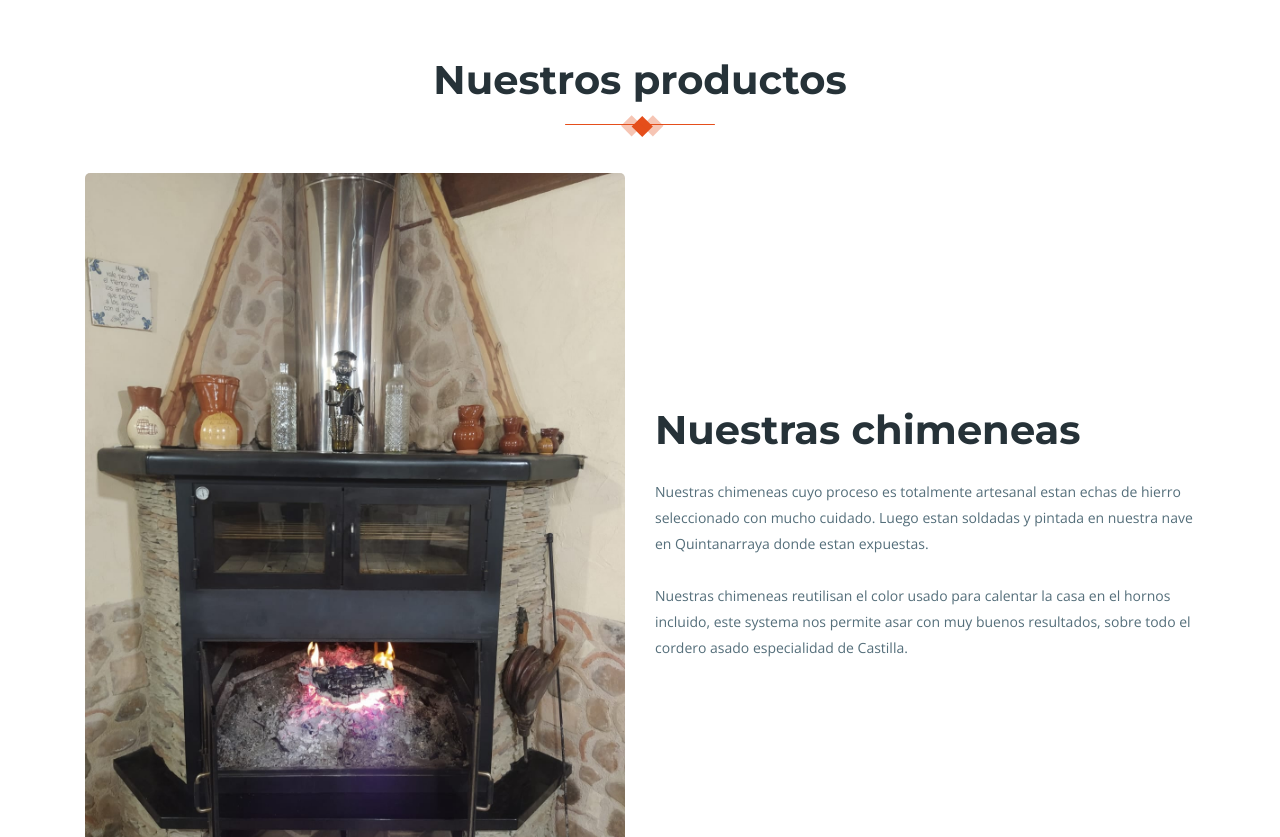
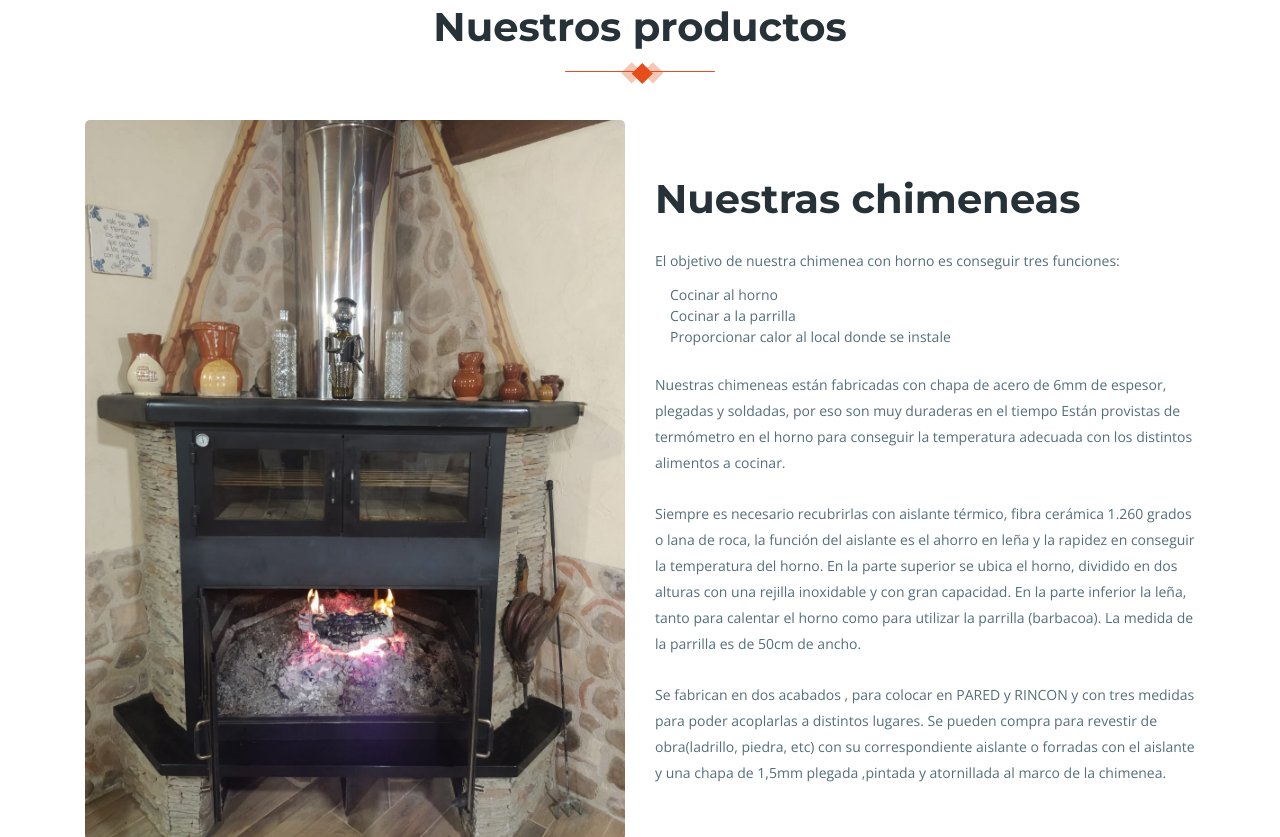
Before and after one commit to Daniel-Ovejero/chimeneascs, a plain HTML site: page index.html in a window 1280 px wide. Shown: the part 1718-2555 px from the top of the page. Drawn offline with nearby package versions, Linux system fonts and the light colour scheme; files whose address does not match are found by name.

Commit message:
Change wording

```diff
--- a/index.html
+++ b/index.html
@@ -125,9 +125,11 @@
           <div class="col-lg-6">
             <div class="about_content mt-5 wow fadeInLeftBig" data-wow-duration="1.3s" data-wow-delay="0.5s">
               <h4 class="about_title">Nuestra empresa</h4>
-              <p>Nuestra empresa Chimeneas CS fue creada en el 2012 en un pequeño pueblo de Burgos, Quintanarraya. El objetivo initial de Chimeneas CS fue desarrollar unos hornos que utilisan el calor de la chimenea como fuente de calor. Este ingenioso systema de chimenea horno que fue patentado por nosotros, es solo un comienzo. En effecto con las habilidades que hemos obtenido hemos desarrollado un nuevo producto la barbacoa de exterior.
-                  <br> <br>
-                  Tambien realisamos trabajos de fontaneria, tanto instaliciones de radiadores como mantenimiento de calderas. Por lo tanto hemos combinado nuestra habilidades de fontaria con nuestro saber artesanal de las chimeneas para crear un sytema que calienta el agua con el calor de la chimenea. Con este systema podemos ahora en calefacion de agua y contaminar menos nuestro planeta
+              <p>Nuestra empresa fué creada en 1.997. Debido a la necesidad de ahorrar espacio en nuestra
+                propia casa, hicimos un prototipo de chimenea con horno y visto que la idea funcionaba muy
+                bien y a los clientes les gustaba, decidimos patentarla
+                <br> <br>
+                Tambien realisamos trabajos de fontaneria, tanto instaliciones de radiadores como mantenimiento de calderas. Por lo tanto hemos combinado nuestra habilidades de fontaria con nuestro saber artesanal de las chimeneas para crear un sytema que calienta el agua con el calor de la chimenea. Con este systema podemos ahora en calefacion de agua y contaminar menos nuestro planeta
               </p>
               <ul class="social">
                 <li><a href="https://www.facebook.com/ChimeneasCandidoSebastian/" target="_blank"><i class="lni lni-facebook-filled facebook-about"></i></a></li>
@@ -147,26 +149,51 @@
                         <span class="line">
                             <span class="box"></span>
                         </span>
-                    </div> <!-- section title -->
+                    </div>
                 </div>
-            </div> <!-- row -->
+            </div>
             <div class="row align-items-center">
                 <div class="col-lg-6">
                     <div class="about_image mt-5 wow fadeInRightBig" data-wow-duration="1.3s" data-wow-delay="0.5s">
                         <img class="img-fluid" src="img/chimeneas/chimenea2.png" alt="about">
-                    </div> <!-- about image -->
+                    </div>
                 </div>
                 <div class="col-lg-6">
                     <div class="about_content mt-5 wow fadeInLeftBig" data-wow-duration="1.3s" data-wow-delay="0.5s">
                         <h4 class="about_title">Nuestras chimeneas</h4>
                         <p>
-                          Nuestras chimeneas cuyo proceso es totalmente artesanal estan echas de hierro seleccionado con mucho cuidado. Luego estan soldadas y pintada en nuestra nave en Quintanarraya donde estan expuestas.
-                          <br> <br>
-                          Nuestras chimeneas reutilisan el color usado para calentar la casa en el hornos incluido, este systema nos permite asar con muy buenos resultados, sobre todo el cordero asado especialidad de Castilla.
+                          El objetivo de nuestra chimenea con horno es conseguir tres funciones:
+                          <ul style="margin: 10px 15px;">
+                            <li>Cocinar al horno</li>
+                            <li>Cocinar a la parrilla</li>
+                            <li>Proporcionar calor al local donde se instale</li>
+                          </ul>
                         </p>
-                    </div> <!-- row -->
+                        <p>
+                          Nuestras chimeneas están fabricadas con chapa de acero de 6mm de espesor, plegadas y
+                          soldadas, por eso son muy duraderas en el tiempo
+                          Están provistas de termómetro en el horno para conseguir la temperatura adecuada con los
+                          distintos alimentos a cocinar.
+                        </p>
+                        <p>
+                          Siempre es necesario recubrirlas con aislante térmico, fibra cerámica 1.260 grados o lana de
+                          roca, la función del aislante es el ahorro en leña y la rapidez en conseguir la temperatura del
+                          horno.
+                          En la parte superior se ubica el horno, dividido en dos alturas con una rejilla inoxidable y con
+                          gran capacidad.
+                          En la parte inferior la leña, tanto para calentar el horno como para utilizar la parrilla
+                          (barbacoa). La medida de la parrilla es de 50cm de ancho.
+                        </p>
+                        <p>
+                          Se fabrican en dos acabados , para colocar en PARED y RINCON y con tres medidas para poder
+                          acoplarlas a distintos lugares.
+                          Se pueden compra para revestir de obra(ladrillo, piedra, etc) con su correspondiente aislante o
+                          forradas con el aislante y una chapa de 1,5mm plegada ,pintada y atornillada al marco de la
+                          chimenea.
+                        </p>
+                    </div>
                 </div>
-            </div> <!-- row -->
+            </div>
             <div class="row align-items-center">
                 <div class="col-lg-6">
                     <div class="about_content mt-5 wow fadeInLeftBig" data-wow-duration="1.3s" data-wow-delay="0.5s">
```
